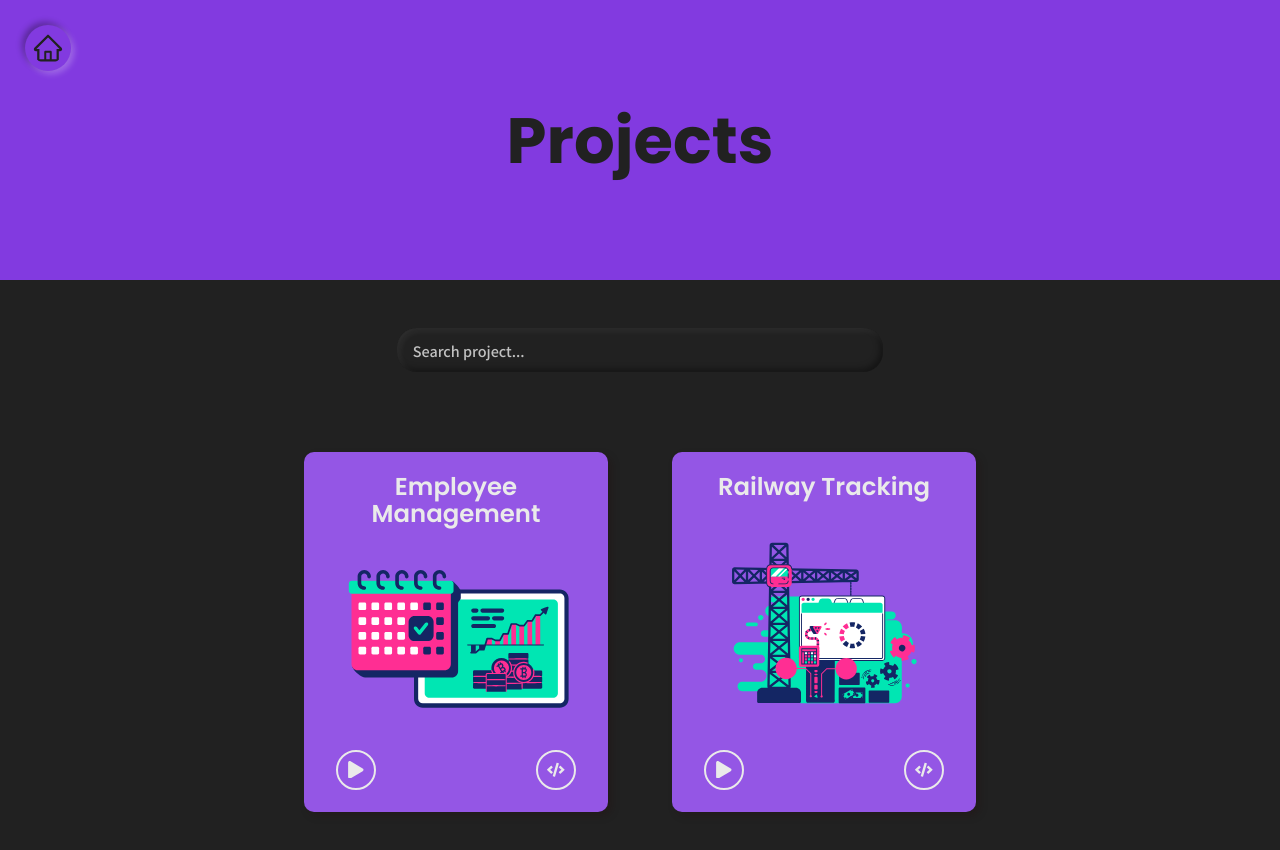
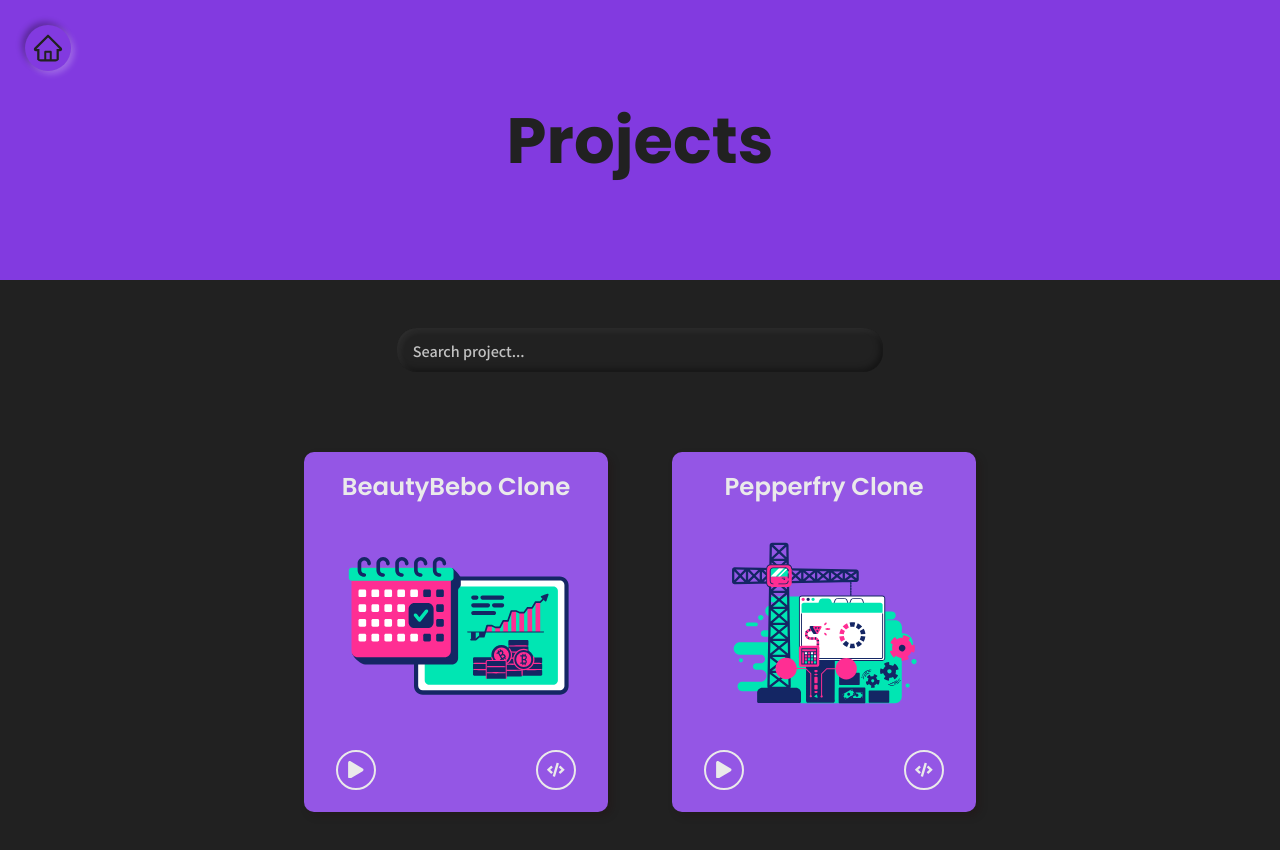
Before and after one commit to aviviral/Myprotfolio, a React (Create React App) app: page /projects in a window 1280 px wide. Shown: the top 850 px of the page. Built offline with nearby package versions, Linux system fonts and the light colour scheme; a web font is replaced by a local one.

Commit message:
Update projectsData.js

```diff
--- a/src/data/projectsData.js
+++ b/src/data/projectsData.js
@@ -11,20 +11,20 @@
 export const projectsData = [
     {
         id: 1,
-        projectName: 'Employee Management',
-        projectDesc: 'This project aims to build an employee management system that consolidates all information of a company',
-        tags: ['React', 'CSS', 'Material Ui'],
-        code: 'https://github.com/hhhrrrttt222111/developer-portfolio',
-        demo: 'https://github.com/hhhrrrttt222111/developer-portfolio',
+        projectName: 'BeautyBebo Clone',
+        projectDesc: 'This project aims to build a clone of Beauty Products website',
+        tags: ['HTML', 'CSS', 'Javascript'],
+        code: 'https://github.com/Gyanmaurya/Beauty-Bebo-Project-',
+        demo: 'https://bebobeautyclone.netlify.app/',
         image: one
     },
     {
         id: 2,
-        projectName: 'Railway Tracking',
-        projectDesc: 'This project is a railway tracking system that allows users to obtain relevant information about train timing.',
-        tags: ['Django', 'Tailwind CSS'],
-        code: 'https://github.com/hhhrrrttt222111/developer-portfolio',
-        demo: 'https://github.com/hhhrrrttt222111/developer-portfolio',
+        projectName: 'Pepperfry Clone',
+        projectDesc: 'This project aims to build a clone of Furniture Products website',
+        tags: ['HTML', 'CSS', 'Javascript','Node.JS'],
+        code: 'https://github.com/NishutSuman/Pepperfry_Clone',
+        demo: 'https://pepperfry-clone.netlify.app/',
         image: two
     },
 //     {
```
